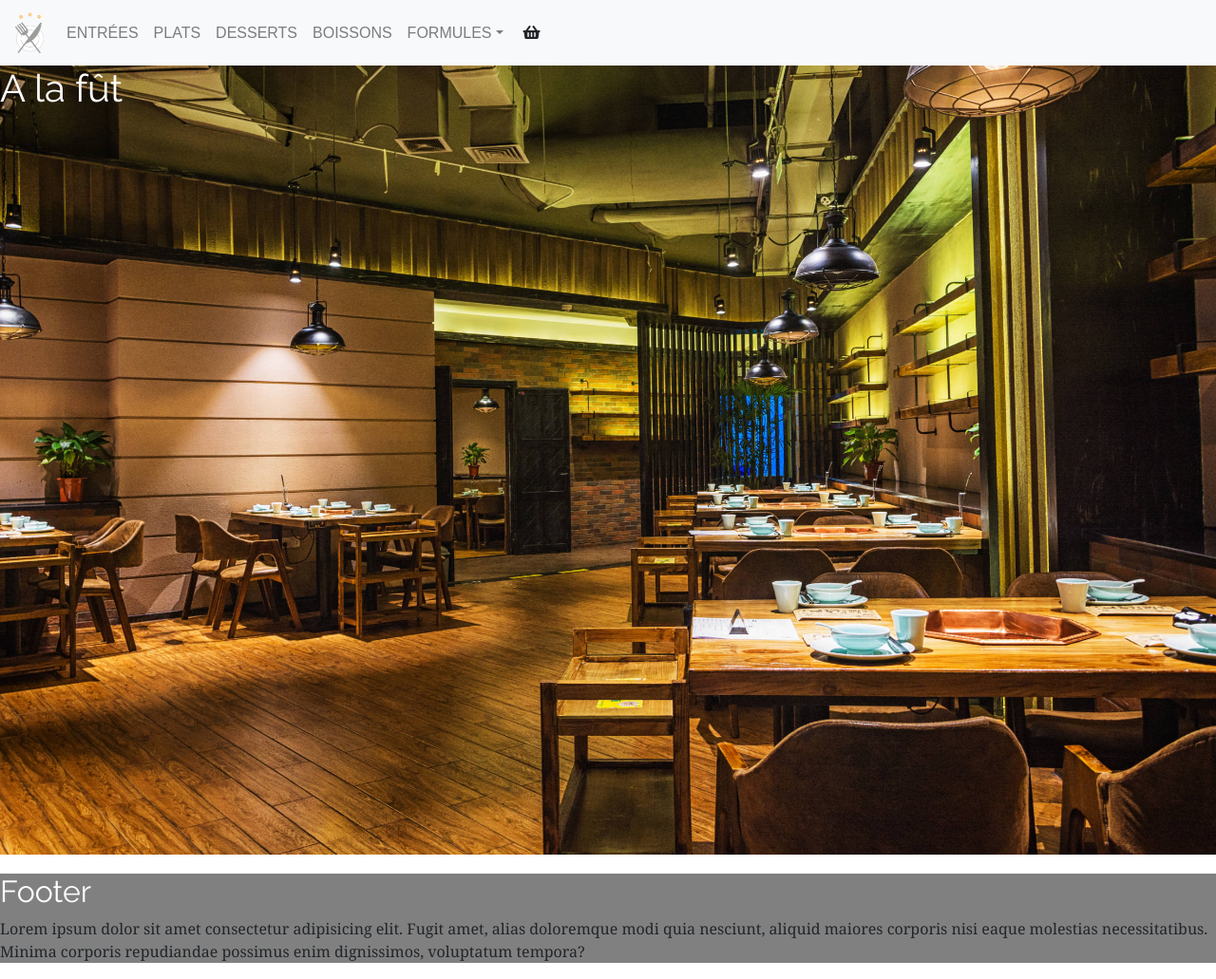
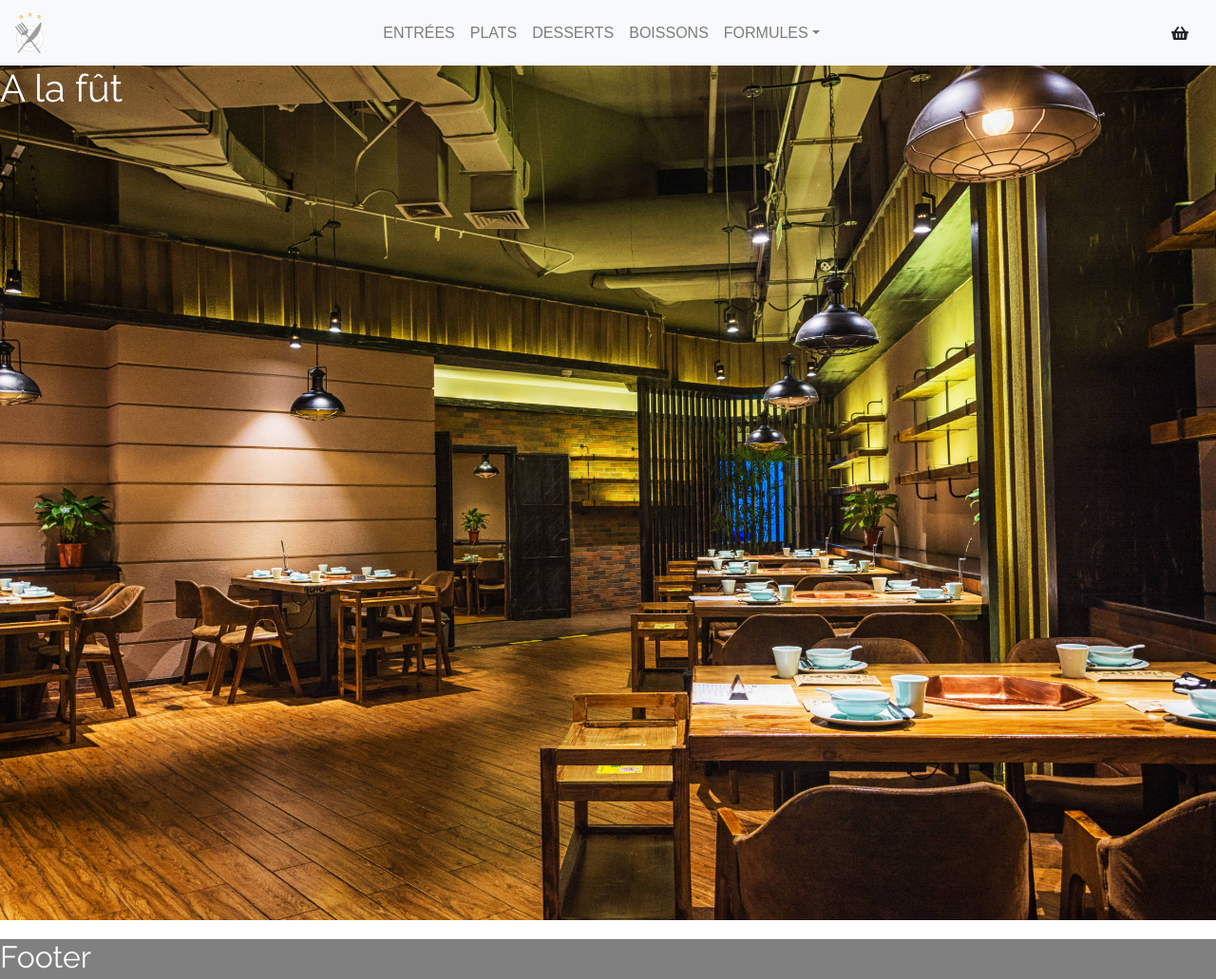
Before and after one commit to kevinmilet/projet_03_js, a plain HTML site: page index.html in a window 1280 px wide. Shown: the top 1031 px of the page at 95% size. Drawn offline with nearby package versions, Linux system fonts and the light colour scheme.

Commit message:
modif panier

```diff
--- a/assets/js/script.js
+++ b/assets/js/script.js
@@ -91,6 +91,8 @@ categories.forEach(elements => {
                     // on ajoute le produit dans le nouveau tableau cart
                     cart.push(addedItem[0]);
 
+                    console.log(cart)
+
                     // on parcours le tableau cart pour pouvoir afficher chaque produit
                     // avec son prix et sa référence dans le panier
                     cart.forEach((element, index) => {
--- a/index.html
+++ b/index.html
@@ -19,20 +19,16 @@
 <body>
     <div class="container-fluid">
 
-
-        <!-- Container du cover -->
-        <section class="cover">
-            <!-- Barre de navigation -->
-            <nav class="navbar sticky-top navbar-expand-lg navbar-light bg-light">
-                <a href="#" class="navbar-brand">
+        <nav class="navbar sticky-top navbar-expand-lg navbar-light bg-light fixed-top">
+            <a href="#" class="navbar-brand mr-auto">
                 <img src="assets/img/logo1.png" alt="" class="d-inline align-top" alt="" loading="lazy">
             </a>
             <button class="navbar-toggler" type="button" data-toggle="collapse" data-target="#navbarNav"
                 aria-controls="navbarNav" aria-expanded="false" aria-label="Toggle navigation">
                 <span class="navbar-toggler-icon"></span>
             </button>
-                <div class="collapse navbar-collapse" id="navbarNav">
-                    <ul class="navbar-nav" id="categoriesBtn">
+            <div class="collapse navbar-collapse justify-content-center" id="navbarNav">
+                <ul class="navbar-nav ml-auto" id="categoriesBtn">
                     <li class="nav-item">
                         <a href="#productsContainer" class="nav-link" id="starters">Entrées</a>
                     </li>
@@ -54,13 +50,22 @@
                             <a class="dropdown-item" href="#">Entrée + Plat + Dessert</a>
                         </div>
                     </li>
-                        <li class="nav-item" id="navCartBtn">
-                            <button type="button" class="btn" data-toggle="modal" data-target="#cartModal"><i class="fas fa-shopping-basket"></i></button>
+                </ul>
+                <ul class="navbar-nav ml-auto">
+                    <li class="nav-item align-top" id="navCartBtn">
+                        <button type="button" class="btn" data-toggle="modal" data-target="#cartModal"><i
+                                class="fas fa-shopping-basket"></i></button>
 
                     </li>
                 </ul>
+
+                </ul>
             </div>
         </nav>
+        <!-- Container du cover -->
+        <section class="cover">
+            <!-- Barre de navigation -->
+
 
             <h1>A la fût</h1>
         </section>
@@ -113,9 +118,9 @@
                             <div class="col text-light bg-dark">Prix</div>
                         </div>
                         <div class="row" id="rowContent">
-                        <div  class="col ref"></div>
-                        <div  class="col name"></div>
-                        <div  class="col price"></div>
+                            <div class="col ref"></div>
+                            <div class="col name"></div>
+                            <div class="col price"></div>
                         </div>
 
                         <div id="clone"></div>
```
Lines whose indentation alone changed are shown as unchanged.
